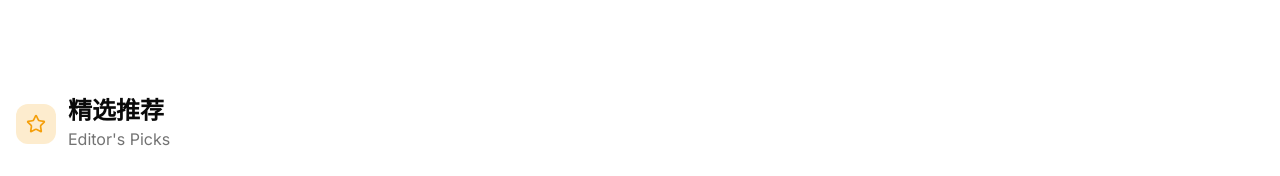
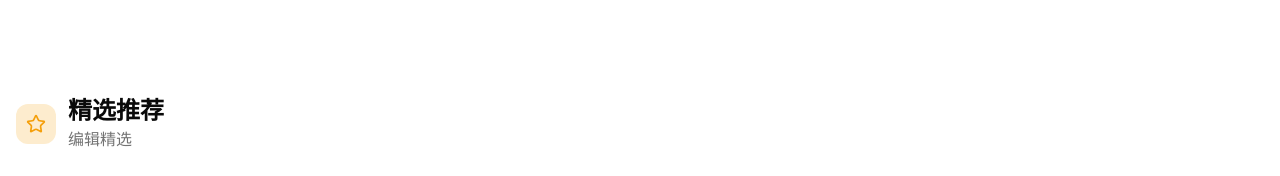
Before and after one commit to MingJinMuZi/toolhunt, a Next.js app: page / in a window 1280 px wide. Shown: the part 800-976 px from the top of the page. Built offline with nearby package versions, Linux system fonts and the light colour scheme.

Commit message:
fix: 增强语言切换响应性
- LocaleContext 添加调试日志
- 修复 Editor's Picks 文本翻译
- 添加 home.editorPicks 翻译键

```diff
--- a/src/app/page.tsx
+++ b/src/app/page.tsx
@@ -107,7 +107,7 @@ export default function Home() {
           </div>
           <div>
             <h2 className="text-2xl font-bold">{t('home.hero.featured')}</h2>
-            <p className="text-[hsl(var(--muted-foreground))]">Editor's Picks</p>
+            <p className="text-[hsl(var(--muted-foreground))]">{t('home.editorPicks')}</p>
           </div>
         </div>
 
--- a/src/contexts/LocaleContext.tsx
+++ b/src/contexts/LocaleContext.tsx
@@ -26,35 +26,50 @@ const LocaleContext = createContext<LocaleContextType>({
 
 export function LocaleProvider({ children }: { children: ReactNode }) {
   const [locale, setLocaleState] = useState<Locale>(defaultLocale);
+  const [mounted, setMounted] = useState(false);
 
+  // 首次加载从 localStorage 读取
   useEffect(() => {
     const saved = localStorage.getItem("locale") as Locale;
     if (saved && (saved === "zh" || saved === "en")) {
       setLocaleState(saved);
     }
+    setMounted(true);
   }, []);
 
   const setLocale = useCallback((newLocale: Locale) => {
+    console.log('[LocaleContext] setLocale called:', newLocale);
     setLocaleState(newLocale);
     localStorage.setItem("locale", newLocale);
   }, []);
 
-  const t = useCallback((key: string, params?: Record<string, string | number>) =>
-    translate(key, locale, params), [locale]);
+  // 所有翻译函数都依赖 locale，确保 locale 变化时重新创建
+  const t = useCallback((key: string, params?: Record<string, string | number>) => {
+    const result = translate(key, locale, params);
+    return result;
+  }, [locale]);
 
-  const tc = useCallback((categoryId: string) =>
-    getCategory(categoryId, locale), [locale]);
+  const tc = useCallback((categoryId: string) => {
+    const result = getCategory(categoryId, locale);
+    return result;
+  }, [locale]);
 
-  const tt = useCallback((tagId: string) =>
-    getTag(tagId, locale), [locale]);
+  const tt = useCallback((tagId: string) => {
+    return getTag(tagId, locale);
+  }, [locale]);
 
-  const tp = useCallback((pricing: string) =>
-    getPricing(pricing, locale), [locale]);
+  const tp = useCallback((pricing: string) => {
+    return getPricing(pricing, locale);
+  }, [locale]);
 
-  const tool = useCallback((slug: string) =>
-    getToolTranslation(slug, locale), [locale]);
+  const tool = useCallback((slug: string) => {
+    const result = getToolTranslation(slug, locale);
+    return result;
+  }, [locale]);
 
-  const value = useMemo(() => ({
+  const value = useMemo(() => {
+    console.log('[LocaleContext] value updated, locale:', locale);
+    return {
       locale,
       setLocale,
       t,
@@ -62,7 +77,8 @@ export function LocaleProvider({ children }: { children: ReactNode }) {
       tt,
       tp,
       tool,
-  }), [locale, setLocale, t, tc, tt, tp, tool]);
+    };
+  }, [locale, setLocale, t, tc, tt, tp, tool]);
 
   return (
     <LocaleContext.Provider value={value}>
@@ -76,5 +92,6 @@ export function useTranslation() {
   if (!context) {
     throw new Error("useTranslation must be used within a LocaleProvider");
   }
+  console.log('[useTranslation] current locale:', context.locale);
   return context;
 }
--- a/src/lib/i18n.ts
+++ b/src/lib/i18n.ts
@@ -23,6 +23,7 @@ export const translations: Record<Locale, Record<string, string>> = {
     'home.hero.indieMade': '独立开发',
     'home.hero.featured': '精选推荐',
     'home.hero.free': '完全免费',
+    'home.editorPicks': '编辑精选',
 
     // 分类
     'categories.title': '按分类浏览',
```
Lines whose indentation alone changed are shown as unchanged.
